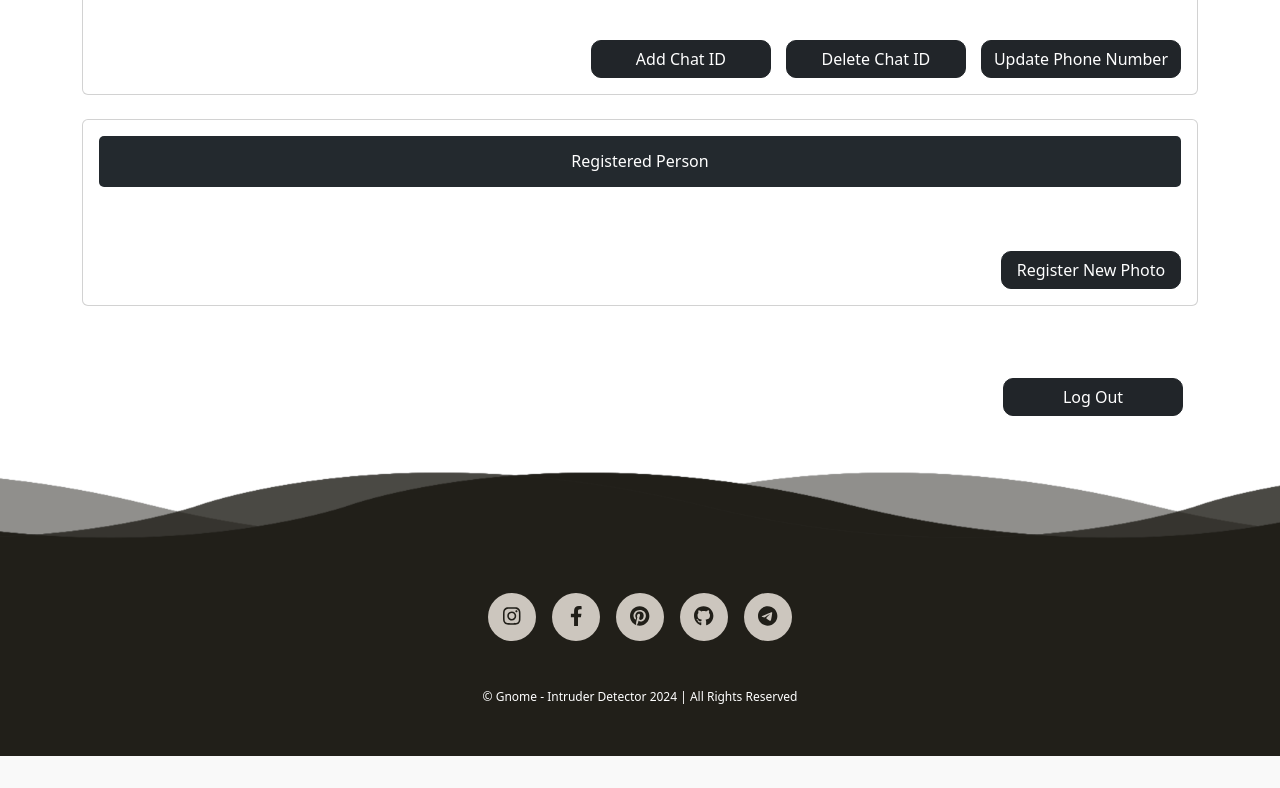
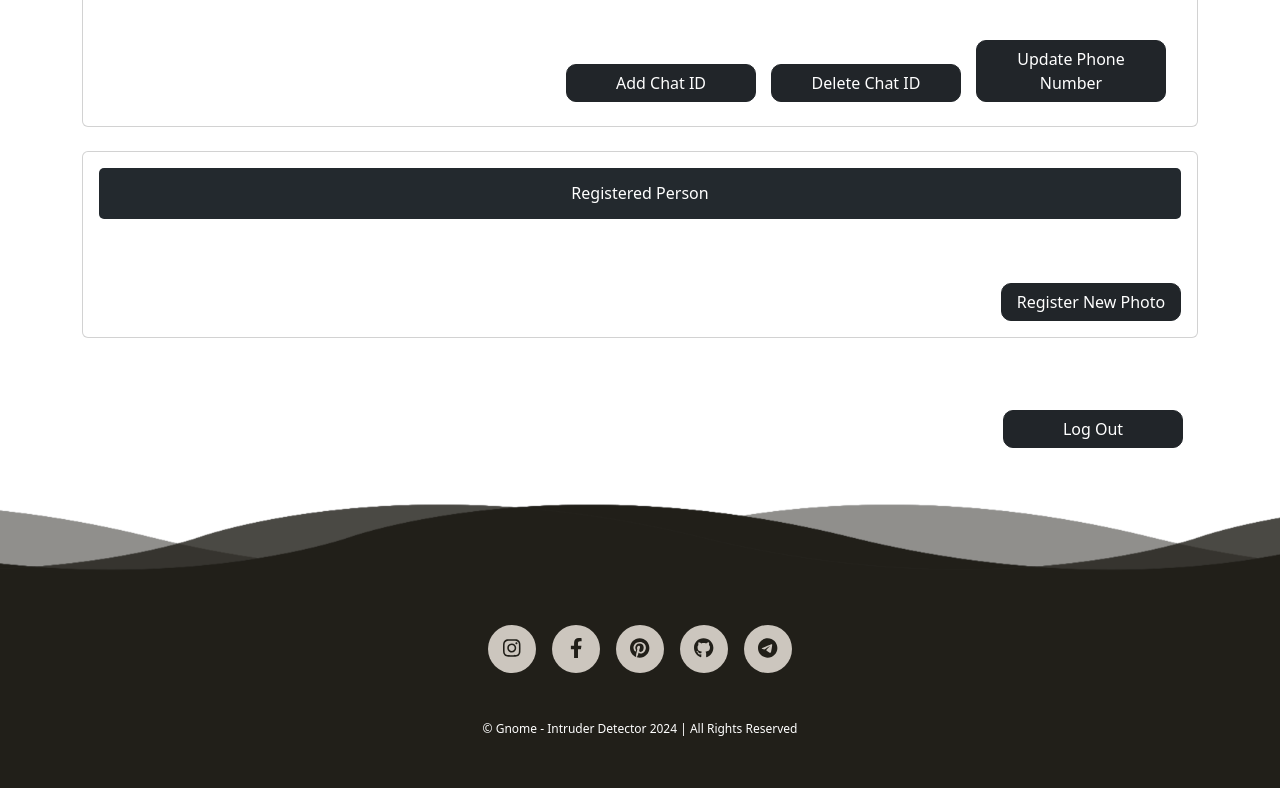
Before and after one commit to wthislifehuh/Gnome-Portable-Intruder-Detector, a Flask app: page /user_account in a window 1280 px wide. Shown: the part 461-1249 px from the top of the page. Before the commit the page ends 1217 px from the top, so only its background shows below. Run offline with Flask 3, Linux system fonts and the light colour scheme; the visitor is signed in with stand-in values (Sample User, id 1); data that the repository does not hold is empty; some libraries are stand-ins or nearby versions.

Commit message:
Update new

```diff
--- a/modules/bot_server.py
+++ b/modules/bot_server.py
@@ -1,11 +1,10 @@
 # bot_run.py
 import asyncio
 from bot_handler import BotHandler
-from database import  SubscriptionManager, initialize_database
+from database3 import  SubscriptionManager, initialize_database
 # , initialize_database
 
 async def main():
-    initialize_database()
     # subscription_manager = SubscriptionManager()
     bot_handler = BotHandler()
 
--- a/modules/test_bluetooth_connection.py
+++ b/modules/test_bluetooth_connection.py
@@ -23,7 +23,7 @@ async def find_and_list_services():
     found = False
     for device in devices:
         # Ensure the device name is not None before checking
-        if device.name and "MI" in device.name: # Replace the device name
+        if device.name and "This Device" in device.name: # Replace the device name
             print(f"Found device: {device.name} ({device.address})")
             await list_services(device.address)
             found = True
--- a/templates/home.html
+++ b/templates/home.html
@@ -30,7 +30,7 @@
     <header>
       <nav class="navbar navbar-expand-lg navbar-dark bg-dark">
         <div class="container-fluid">
-          <a class="navbar-brand" href="#">Gnome - Intruder Detector</a>
+          <a class="navbar-brand" href="#">Gnome - Home</a>
           <button
             class="navbar-toggler"
             type="button"
--- a/templates/userAccount.html
+++ b/templates/userAccount.html
@@ -25,6 +25,22 @@
       href="https://fonts.googleapis.com/css?family=Open+Sans|Poppins:400,700&display=swap"
       rel="stylesheet"
     />
+    <!-- Custom CSS -->
+    <style>
+      /* Set common width for all buttons */
+      .custom-button {
+          width: 190px; /* Fixed width for buttons */
+          border-radius: 10px;
+          margin-right: 15px;
+      }
+
+      /* Adjust the buttons layout on smaller screens */
+      @media (max-width: 576px) {
+        .custom-button {
+            margin-right: 0 !important; /* Remove right margin on small screens */
+        }
+      }
+    </style>
   </head>
   <body>
     <header>
@@ -285,7 +301,7 @@
         </div>
       </div>
 
-      <!-- Container 2: Telegram Chat IDs and Phone Numbers -->
+     <!-- Container 2: Telegram Chat IDs and Phone Numbers -->
       <div class="card mb-4">
         <div class="card-body">
             <!-- Header -->
@@ -314,17 +330,18 @@
             </div>
 
             <!-- Buttons for Add/Delete Chat ID -->
-            <div class="d-flex justify-content-end mt-4">
-                <button class="btn btn-dark ml-2" style="min-width: 180px; border-radius: 10px; margin-right: 15px" data-bs-toggle="modal" data-bs-target="#addChatIDModal">
-                    Add Chat ID
-                </button>
-                <button class="btn btn-dark ml-2" style="min-width: 180px; border-radius: 10px; margin-right: 15px" data-bs-toggle="modal" data-bs-target="#deleteChatIDModal">
-                    Delete Chat ID
-                </button>
-                <button class="btn btn-dark ml-2" style="min-width: 180px; border-radius: 10px;" data-bs-toggle="modal" data-bs-target="#updatePhoneNumModal">
+            <div class="d-flex justify-content-end align-items-end mt-4 flex-wrap">
+              <button class="btn btn-dark ml-2 mb-2 custom-button" data-bs-toggle="modal" data-bs-target="#addChatIDModal">
+                  Add Chat ID
+              </button>
+              <button class="btn btn-dark ml-2 mb-2 custom-button" data-bs-toggle="modal" data-bs-target="#deleteChatIDModal">
+                  Delete Chat ID
+              </button>
+              <button class="btn btn-dark ml-2 mb-2 custom-button" data-bs-toggle="modal" data-bs-target="#updatePhoneNumModal">
                   Update Phone Number
               </button>
             </div>
+
         </div>
       </div>
 
@@ -349,7 +366,7 @@
       </div>
 
       <!-- Log Out Button -->
-      <button class="btn btn-dark mt-5 float-end" style="min-width: 180px; border-radius: 10px; margin-bottom: 150px; margin-right: 15px" data-bs-toggle="modal" data-bs-target="#successModal" id="logOutModal">
+      <button class="btn btn-dark mt-5 float-end custom-button" style="width: 180px; border-radius: 10px; margin-bottom: 150px; margin-left:15px; margin-right: 15px" data-bs-toggle="modal" data-bs-target="#successModal" id="logOutModal">
         Log Out
       </button>
     </div>
@@ -399,12 +416,12 @@
             const telegramChatID = document.getElementById('telegramChatID').value;
             const phoneNum = document.getElementById('phoneNum').value || null;  // Default to null if empty
 
-            // Validate Telegram Chat ID
-            const chatIDRegex = /^\d{10}$/;
-            if (!chatIDRegex.test(telegramChatID)) {
-                showAlertInModal('Telegram Chat ID must be exactly 10 digits.', 'danger', 'modal-alert-placeholder-chat');
-                return;
-            }
+            // // Validate Telegram Chat ID
+            // const chatIDRegex = /^\d{10}$/;
+            // if (!chatIDRegex.test(telegramChatID)) {
+            //     showAlertInModal('Telegram Chat ID must be exactly 10 digits.', 'danger', 'modal-alert-placeholder-chat');
+            //     return;
+            // }
 
             // Validate Phone Number (optional)
             if (!/^\d+$/.test(phoneNum)) {
@@ -447,11 +464,11 @@
                 const telegramChatID = document.getElementById('delete-telegramChatID').value;
 
                 // Validate Telegram Chat ID
-                const chatIDRegex = /^\d{10}$/;
-                if (!chatIDRegex.test(telegramChatID)) {
-                    showAlertInModal('Telegram Chat ID must be exactly 10 digits.', 'danger', 'delete-chat-placeholder');
-                    return;
-                }
+                // const chatIDRegex = /^\d{10}$/;
+                // if (!chatIDRegex.test(telegramChatID)) {
+                //     showAlertInModal('Telegram Chat ID must be exactly 10 digits.', 'danger', 'delete-chat-placeholder');
+                //     return;
+                // }
 
                 // AJAX Request to delete chat ID
                 fetch('/delete_chatID', {
@@ -490,11 +507,11 @@
             const chat_id = document.getElementById('updatePhoneNumChat').value;
 
             // Validate Telegram Chat ID
-            const chatIDRegex = /^\d{10}$/;
-            if (!chatIDRegex.test(chat_id)) {
-                showAlertInModal('Telegram Chat ID must be exactly 10 digits.', 'danger', 'modal-alert-placeholder-chat');
-                return;
-            }
+            // const chatIDRegex = /^\d{10}$/;
+            // if (!chatIDRegex.test(chat_id)) {
+            //     showAlertInModal('Telegram Chat ID must be exactly 10 digits.', 'danger', 'modal-alert-placeholder-chat');
+            //     return;
+            // }
 
             // Validate phone number format
             if (!/^\d+$/.test(phoneNum)) {
```
Also changed, not shown: templates/index.html (+7 -7 lines).
